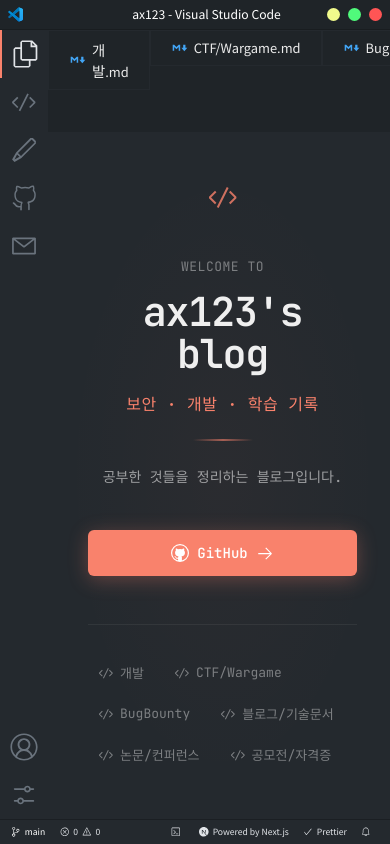
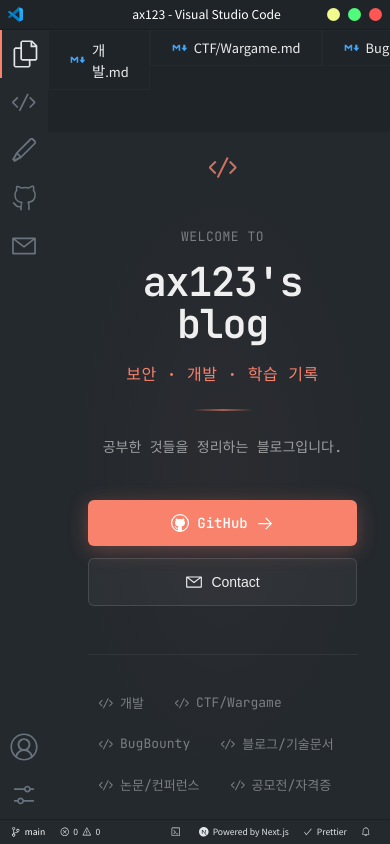
Before and after one commit to G0ldax123/G0ldax123.github.io, a Next.js app: page / in a window 390 px wide. Built offline with nearby package versions, Linux system fonts and the light colour scheme.

Commit message:
Add contact popover to home page

```diff
--- a/app/page.tsx
+++ b/app/page.tsx
@@ -1,12 +1,50 @@
 'use client';
 
+import { useEffect, useRef, useState } from 'react';
 import Link from 'next/link';
-import { VscArrowRight, VscCode, VscGithub } from 'react-icons/vsc';
+import { VscArrowRight, VscCode, VscCopy, VscGithub, VscMail } from 'react-icons/vsc';
 
 import { contentSections } from '@/data/navigation';
 import styles from '@/styles/HomePage.module.css';
 
 export default function HomePage() {
+  const email = 'kdo1206@korea.ac.kr';
+  const [isContactOpen, setIsContactOpen] = useState(false);
+  const [isCopied, setIsCopied] = useState(false);
+  const contactRef = useRef<HTMLDivElement>(null);
+
+  useEffect(() => {
+    const handleClickOutside = (event: MouseEvent) => {
+      if (contactRef.current && !contactRef.current.contains(event.target as Node)) {
+        setIsContactOpen(false);
+      }
+    };
+
+    document.addEventListener('mousedown', handleClickOutside);
+    return () => document.removeEventListener('mousedown', handleClickOutside);
+  }, []);
+
+  useEffect(() => {
+    if (!isCopied) {
+      return;
+    }
+
+    const timeoutId = window.setTimeout(() => {
+      setIsCopied(false);
+    }, 1800);
+
+    return () => window.clearTimeout(timeoutId);
+  }, [isCopied]);
+
+  const handleCopyEmail = async () => {
+    try {
+      await navigator.clipboard.writeText(email);
+      setIsCopied(true);
+    } catch {
+      setIsCopied(false);
+    }
+  };
+
   return (
     <div className={styles.page}>
       <div className={styles.container}>
@@ -42,6 +80,29 @@ export default function HomePage() {
               <span>GitHub</span>
               <VscArrowRight size={18} />
             </a>
+            <div className={styles.contactWrapper} ref={contactRef}>
+              <button
+                type="button"
+                className={styles.secondaryAction}
+                onClick={() => setIsContactOpen((prev) => !prev)}
+                aria-expanded={isContactOpen}
+                aria-haspopup="dialog"
+              >
+                <VscMail size={18} />
+                <span>Contact</span>
+              </button>
+
+              {isContactOpen && (
+                <div className={styles.contactPopover} role="dialog" aria-label="Contact information">
+                  <p className={styles.contactLabel}>E-mail</p>
+                  <p className={styles.contactEmail}>{email}</p>
+                  <button type="button" className={styles.copyButton} onClick={handleCopyEmail}>
+                    <VscCopy size={16} />
+                    <span>{isCopied ? 'Copied' : 'Copy'}</span>
+                  </button>
+                </div>
+              )}
+            </div>
           </div>
 
           <div className={styles.links}>
--- a/styles/HomePage.module.css
+++ b/styles/HomePage.module.css
@@ -112,6 +112,10 @@
   margin-top: 8px;
 }
 
+.contactWrapper {
+  position: relative;
+}
+
 .primaryAction {
   display: inline-flex;
   align-items: center;
@@ -130,6 +134,82 @@
 .primaryAction:hover {
   transform: translateY(-2px);
   box-shadow: 0 6px 24px rgba(var(--accent-color-rgb), 0.4);
+}
+
+.secondaryAction {
+  display: inline-flex;
+  align-items: center;
+  gap: 8px;
+  padding: 14px 24px;
+  border-radius: 6px;
+  border: 1px solid rgba(255, 255, 255, 0.12);
+  background: rgba(255, 255, 255, 0.04);
+  color: var(--text-color);
+  font-size: 14px;
+  font-weight: 500;
+  cursor: pointer;
+  transition: all 0.2s ease;
+}
+
+.secondaryAction:hover {
+  transform: translateY(-2px);
+  border-color: rgba(var(--accent-color-rgb), 0.35);
+  background: rgba(var(--accent-color-rgb), 0.08);
+}
+
+.contactPopover {
+  position: absolute;
+  top: calc(100% + 12px);
+  left: 50%;
+  transform: translateX(-50%);
+  min-width: 240px;
+  padding: 16px;
+  border-radius: 8px;
+  border: 1px solid rgba(255, 255, 255, 0.08);
+  background: var(--sidebar-bg);
+  box-shadow: 0 16px 40px rgba(0, 0, 0, 0.28);
+  display: flex;
+  flex-direction: column;
+  gap: 12px;
+  z-index: 2;
+}
+
+.contactLabel {
+  margin: 0;
+  font-size: 12px;
+  text-transform: uppercase;
+  letter-spacing: 0.08em;
+  color: rgba(255, 255, 255, 0.45);
+}
+
+.contactEmail {
+  margin: 0;
+  font-size: 14px;
+  color: var(--text-color);
+  font-family: var(--font-mono);
+  word-break: break-all;
+}
+
+.copyButton {
+  display: inline-flex;
+  align-items: center;
+  justify-content: center;
+  gap: 8px;
+  width: 100%;
+  padding: 10px 14px;
+  border: 1px solid rgba(255, 255, 255, 0.1);
+  border-radius: 6px;
+  background: rgba(255, 255, 255, 0.04);
+  color: var(--text-color);
+  font-size: 13px;
+  font-weight: 600;
+  cursor: pointer;
+  transition: all 0.2s ease;
+}
+
+.copyButton:hover {
+  border-color: rgba(var(--accent-color-rgb), 0.4);
+  background: rgba(var(--accent-color-rgb), 0.1);
 }
 
 .links {
@@ -188,6 +268,22 @@
     width: 100%;
   }
 
+  .secondaryAction {
+    justify-content: center;
+    width: 100%;
+  }
+
+  .contactWrapper {
+    width: 100%;
+  }
+
+  .contactPopover {
+    left: 0;
+    right: 0;
+    transform: none;
+    min-width: 0;
+  }
+
   .links {
     justify-content: flex-start;
   }
```
